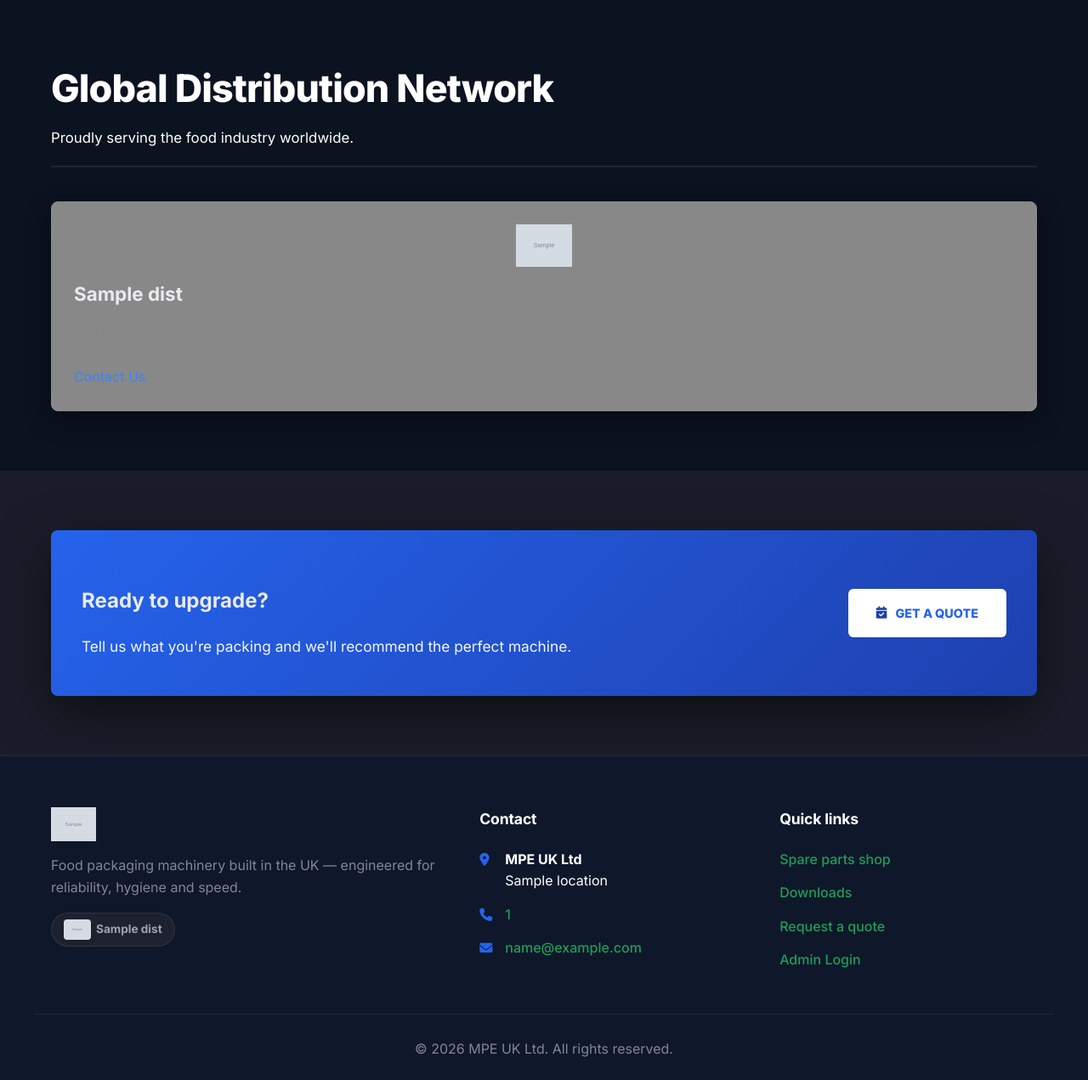
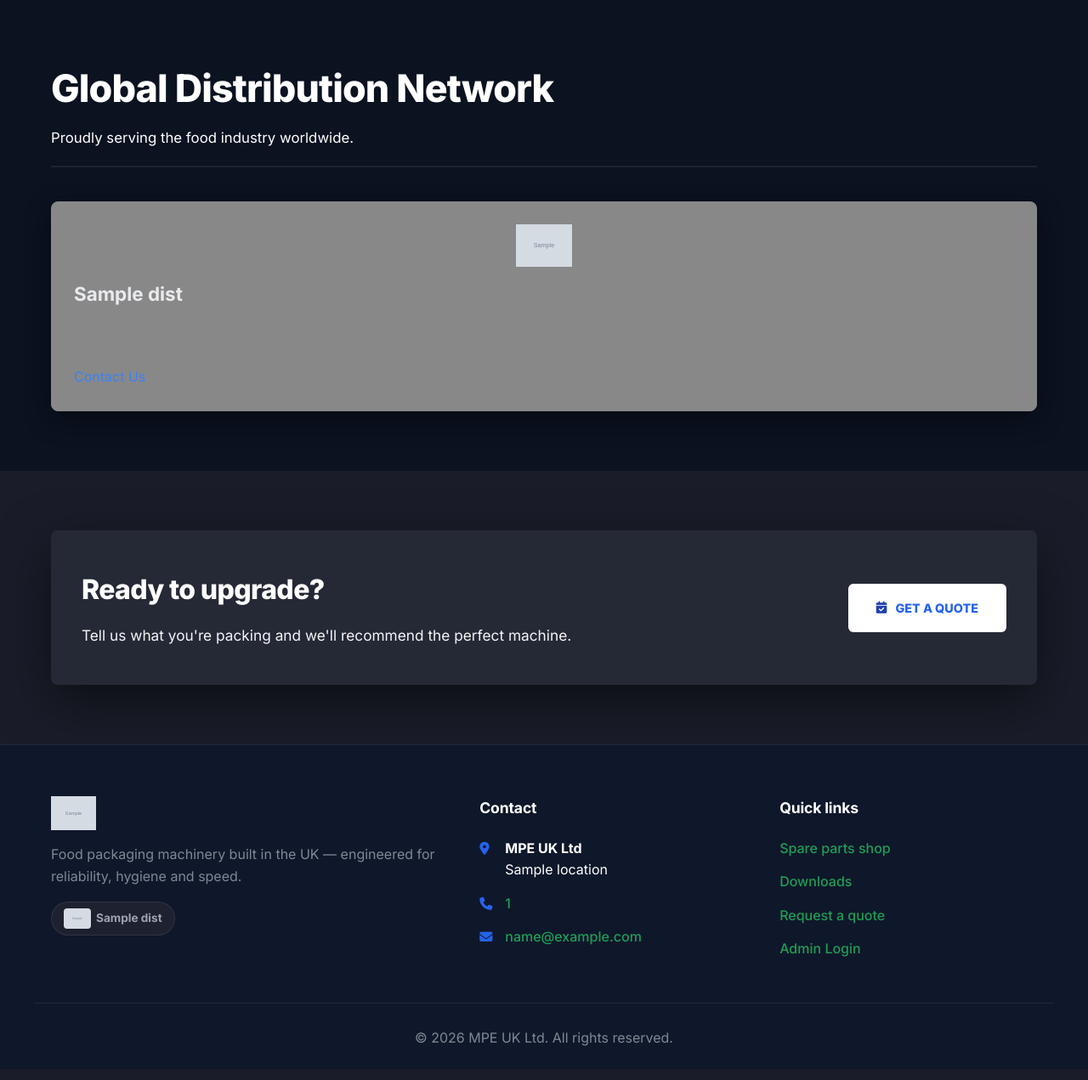
Before and after one commit to Jhdgkss/MPE_Web_Site, a Django app: template core/templates/core/index.html in a window 1280 px wide. Shown: the part 1629-2900 px from the top of the page at 85% size. After the commit the page ends 2860 px from the top, so only its background shows below. Run offline with Django 5.2, Linux system fonts and the light colour scheme; the template is opened without the code that fills it: most values are stand-ins (such as "Sample title", 1, 10 or a date in 2020); grey boxes marked "Sample" are stand-in pictures; some libraries are stand-ins or nearby versions.

Commit message:
CTA: solid MPE blue background + force white text

```diff
--- a/core/index.html
+++ b/core/index.html
@@ -159,11 +159,11 @@
 <!-- CTA Section -->
 <section class="section section--alt">
   <div class="container">
-    <div class="card" style="background:linear-gradient(135deg, var(--primary-color) 0%, var(--secondary-color) 100%); border:none; box-shadow:var(--shadow-lg);">
+    <div class="card" style="background:#0b2a6f; border:none; box-shadow:var(--shadow-lg); color:#fff !important;">
       <div class="card__pad" style="display:flex; justify-content:space-between; gap:28px; align-items:center; flex-wrap:wrap; padding:44px 36px;">
         <div style="flex:1; min-width:280px;">
-          <h2 style=\"color:#fff !important;\" style="margin:0 0 14px 0; color:#fff; font-size:2rem; font-weight:800; letter-spacing:-.02em;">Ready to upgrade?</h2>
-          <p style="margin:0; color:rgba(255,255,255,.95); font-size:1.08rem; line-height:1.7;">Tell us what you're packing and we'll recommend the perfect machine.</p>
+          <h2 style="margin:0 0 14px 0; color:#fff !important; font-size:2rem; font-weight:800; letter-spacing:-.02em;">Ready to upgrade?</h2>
+          <p style="margin:0; color:#fff !important; opacity:.95; font-size:1.08rem; line-height:1.7;">Tell us what you're packing and we'll recommend the perfect machine.</p>
         </div>
         <a class="btn" href="{% url 'contact' %}" style="background:#fff; color:var(--primary-color) !important; font-weight:800; padding:16px 32px; flex-shrink:0;">
           <i class="fa-solid fa-calendar-check" style="color:var(--secondary-color) !important;"></i>
--- a/core/templates/core/index.html
+++ b/core/templates/core/index.html
@@ -163,11 +163,11 @@
 <!-- CTA Section -->
 <section class="section section--alt">
   <div class="container">
-    <div class="card" style="background:linear-gradient(135deg, var(--primary-color) 0%, var(--secondary-color) 100%); border:none; box-shadow:var(--shadow-lg);">
+    <div class="card" style="background:#0b2a6f; border:none; box-shadow:var(--shadow-lg); color:#fff !important;">
       <div class="card__pad" style="display:flex; justify-content:space-between; gap:28px; align-items:center; flex-wrap:wrap; padding:44px 36px;">
         <div style="flex:1; min-width:280px;">
-          <h2 style=\"color:#fff !important;\" style="margin:0 0 14px 0; color:#fff; font-size:2rem; font-weight:800; letter-spacing:-.02em;">Ready to upgrade?</h2>
-          <p style="margin:0; color:rgba(255,255,255,.95); font-size:1.08rem; line-height:1.7;">Tell us what you're packing and we'll recommend the perfect machine.</p>
+          <h2 style="margin:0 0 14px 0; color:#fff !important; font-size:2rem; font-weight:800; letter-spacing:-.02em;">Ready to upgrade?</h2>
+          <p style="margin:0; color:#fff !important; opacity:.95; font-size:1.08rem; line-height:1.7;">Tell us what you're packing and we'll recommend the perfect machine.</p>
         </div>
         <a class="btn" href="{% url 'contact' %}" style="background:#fff; color:var(--primary-color) !important; font-weight:800; padding:16px 32px; flex-shrink:0;">
           <i class="fa-solid fa-calendar-check" style="color:var(--secondary-color) !important;"></i>
```
